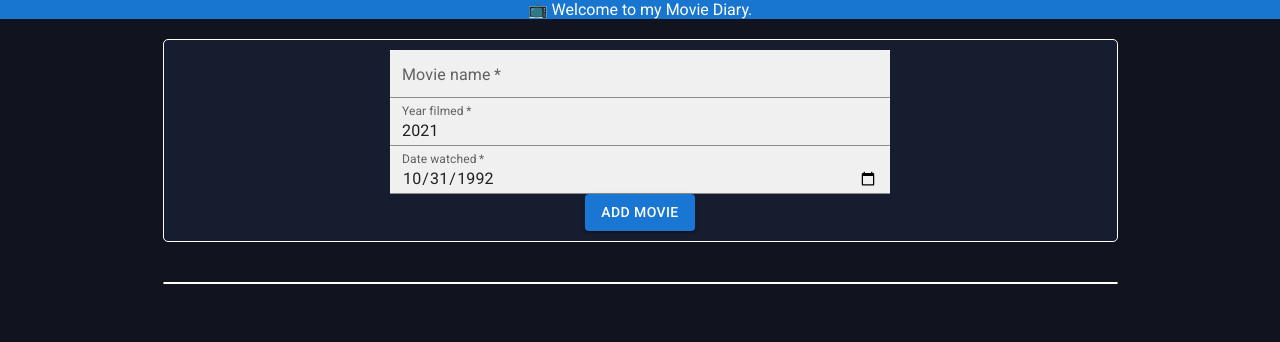
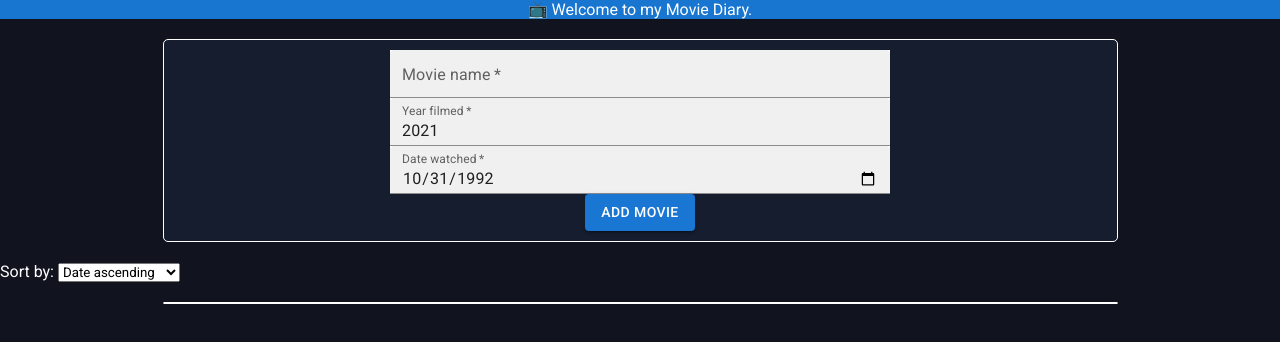
Before and after one commit to lksmrck/personal-movie-diary-react, a React (Create React App) app: page / in a window 1280 px wide. Shown: the top 342 px of the page. Built offline with nearby package versions, Linux system fonts and the light colour scheme.

Commit message:
Working on movies sorting

```diff
--- a/src/MoviesContext.js
+++ b/src/MoviesContext.js
@@ -3,11 +3,14 @@ import { createContext, useEffect, useState } from "react";
 const MoviesContext = createContext();
 
 export function MoviesContextProvider({ children }) {
+  // *STATES*
   //Array s filmy, do kt. se budou přidávat
   const [movies, setMovies] = useState([]);
   const [displayedDetail, setDisplayedDetail] = useState("");
   //Sleduje ID filmu, na který se kliknulo - aby pak šel identifikovat až se bude měnit detail
   const [clickedMovieId, setClickedMovieId] = useState("");
+  // Sleduje sort condition - viz. MoviesSort.js
+  const [sortCondition, setSortCondition] = useState("");
 
   //State, kterému se přidělují 3 hodnoty a podle nich se podmíněně renderujou věci v modálním okně (comp. MovieDetail).
   //Tyto hodnoty může state mít:
@@ -16,6 +19,7 @@ export function MoviesContextProvider({ children }) {
   // "DISPLAY-NO_DETAIL"
   const [detailState, setDetailState] = useState("");
 
+  //Initial načtení a zobrazení z localStorage
   useEffect(() => {
     const localData = localStorage.getItem("movies");
     if (localData) {
@@ -28,6 +32,7 @@ export function MoviesContextProvider({ children }) {
     localStorage.setItem("movies", JSON.stringify(movies));
   }, [movies]);
 
+  // **FUNCTIONS**
   //Funkce na přidání filmu do array
   const addToMovies = (addedMovie) => {
     const movieToBeAdded = {
--- a/src/components/Form.js
+++ b/src/components/Form.js
@@ -11,7 +11,7 @@ export default function Form(props) {
   const [newMovieYear, setNewMovieYear] = useState();
   const [newDateWatched, setNewDateWatched] = useState();
 
-  const { addToMovies } = useContext(MoviesContext);
+  const { addToMovies, movies } = useContext(MoviesContext);
 
   const onChangeTitle = (e) => {
     setNewTitle(e.target.value);
@@ -34,9 +34,6 @@ export default function Form(props) {
       stars_2: "",
     };
     addToMovies(movieItem);
-    /*  setNewTitle("");
-    setNewMovieYear("");
-    setNewDateWatched(""); */
   };
 
   return (
--- a/src/components/Movies.js
+++ b/src/components/Movies.js
@@ -1,36 +1,11 @@
-//tady bude map, která bude vytvářet movie s props --> <Movie props - key, title, date, watched
 import { React, useContext, useState } from "react";
 import MovieCard from "./MovieCard";
 import MovieDetail from "./movie-detail/MovieDetail";
+import MoviesFilter from "./MoviesSort";
 import { StyledMovies } from "./styled/StyledMovies";
 import { ContainerMovies } from "./styled/containers/ContainerMovies";
 import MoviesContext from "../MoviesContext";
 import Backdrop from "./Backdrop";
-
-//Dummy movies na test
-const DUMMY_MOVIES = [
-  {
-    title: "Kairo",
-    movieYear: "2011",
-    dateWatched: "31.12.2021",
-    stars_1: "",
-    stars_2: "",
-  },
-  {
-    title: "Kairo",
-    movieYear: "2011",
-    dateWatched: "31.12.2021",
-    stars_1: "",
-    stars_2: "",
-  },
-  {
-    title: "Kairo",
-    movieYear: "2011",
-    dateWatched: "31.12.2021",
-    stars_1: "",
-    stars_2: "",
-  },
-];
 
 export default function Movies(props) {
   const {
@@ -40,8 +15,12 @@ export default function Movies(props) {
     setDetailState,
     setMovies,
   } = useContext(MoviesContext);
+
+  // *STATES*
   const [detailClicked, setDetailClicked] = useState(false);
+  const [filterCondition, setFilterCondition] = useState("Date descending");
 
+  // **FUNCTIONS**
   ///Kliknuti na obrázek filmu
   const handleMovieClick = (movieId) => {
     setDetailClicked(true);
@@ -81,11 +60,46 @@ export default function Movies(props) {
     setMovies(updatedMovies);
     console.log(movies);
   };
+  let sortedMovies = [];
+  const onChangeFilterHandler = (condition) => {
+    setFilterCondition(condition);
+
+    switch (filterCondition) {
+      /*   case "Date ascending":
+        const sortedMovies = movies.sort;
+        break;
+      case "Date descending":
+        //code
+        break; */
+      case "Rating highest":
+        sortedMovies = movies.sort((a, b) => {
+          return a.stars_1 - b.stars_1;
+        });
+        break;
+      case "Rating lowest":
+        sortedMovies = movies.sort((a, b) => {
+          return b.stars_1 - a.stars_1;
+        });
+        break;
+      default:
+        sortedMovies = [movies];
+    }
+    console.log(sortedMovies);
+  };
 
   return (
+    <div>
+      {/*  {movies.length > 0 ? ( */}
+      <MoviesFilter
+        onChangeFilter={onChangeFilterHandler}
+        selected={filterCondition}
+      />
+      {/* ) : (
+        ""
+      )} */}
       <ContainerMovies>
         <StyledMovies>
-        {movies.map((movie) => (
+          {sortedMovies.map((movie) => (
             <MovieCard
               key={movie.id}
               id={movie.id}
@@ -110,5 +124,6 @@ export default function Movies(props) {
           )}
         </StyledMovies>
       </ContainerMovies>
+    </div>
   );
 }
--- /dev/null
+++ b/src/components/MoviesSort.js
@@ -0,0 +1,22 @@
+import React from "react";
+
+const MoviesSort = (props) => {
+  function dropdownChangeHandler(e) {
+    props.onChangeFilter(e.target.value);
+  }
+
+  return (
+    <div>
+      <div>
+        <label>Sort by: </label>
+        <select onChange={dropdownChangeHandler}>
+          <option value="Date ascending">Date ascending</option>
+          <option value="Date descending">Date descending</option>
+          <option value="Rating highest">Rating highest</option>
+          <option value="Rating lowest">Rating lowest</option>
+        </select>
+      </div>
+    </div>
+  );
+};
+export default MoviesSort;
--- a/src/components/movie-detail/MovieDetail.js
+++ b/src/components/movie-detail/MovieDetail.js
@@ -1,9 +1,8 @@
-import React, { useContext, useState, useEffect } from "react";
+import React, { useContext, useState } from "react";
 import MoviesContext from "../../MoviesContext";
 import AddMovieDetail from "./AddMovieDetail";
 import NoMovieDetail from "./NoMovieDetail";
 import DisplayDetail from "./DisplayDetail";
-import { getCheckboxUtilityClass } from "@mui/material";
 
 export default function MovieDetail(props) {
   const {
@@ -18,8 +17,6 @@ export default function MovieDetail(props) {
 
   //State sledující detail, který se vyplňuje
   const [filledDetail, setFilledDetail] = useState("");
-
-  const detailExistsCheck = () => {};
 
   const detailClick = () => {
     props.detailClick();
@@ -55,6 +52,7 @@ export default function MovieDetail(props) {
     props.detailClick();
   };
 
+  // *RENDER*
   //1. možný render - Když daný film má přidaný detail, tak se vyrenderuje detail.
   if (detailState == "DISPLAY-DETAIL") {
     return <DisplayDetail detailClick={detailClick} />;
```
Also changed, not shown: 1 other file (tests, documents, lock files or other folders). Lines whose indentation alone changed are shown as unchanged.
